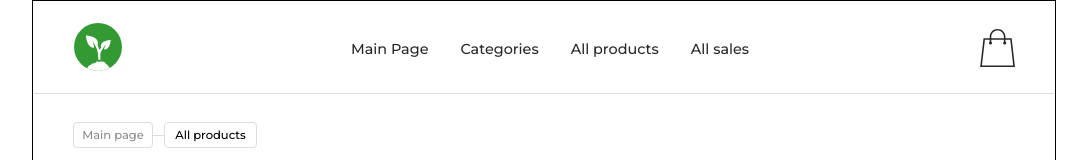
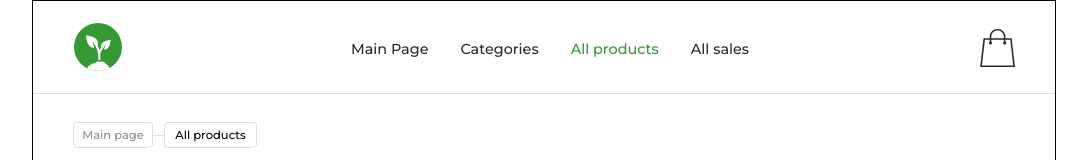
Before and after one commit to irnavi/Diplom, a React (Create React App) app: page /products in a window 1280 px wide. Shown: the top 160 px of the page, without its empty margins (96-1183 px from the left). Built offline with nearby package versions, Linux system fonts and the light colour scheme; no server answers.

Commit message:
added navlink and adaptiv from button addToCart

```diff
--- a/src/components/categoryContent/CategoryContent.module.css
+++ b/src/components/categoryContent/CategoryContent.module.css
@@ -261,4 +261,7 @@
     .productsPage_wrapper{
         grid-template-columns: repeat(1, 1fr);
     }
+    .addToCart_btn {
+        left: 10rem;
+    }
 }
--- a/src/components/discountedItems/DiscountedItem.module.css
+++ b/src/components/discountedItems/DiscountedItem.module.css
@@ -371,4 +371,7 @@
     .prise_default{
         font-size: 0.8rem;
     }
+    .addToCart_btn {
+        left: 5rem;
+    }
 }
--- a/src/components/header/Header.jsx
+++ b/src/components/header/Header.jsx
@@ -1,4 +1,4 @@
-import { Link } from "react-router-dom"
+import { NavLink, Link } from "react-router-dom"
 import styles from "./Header.module.css"
 import logo from "../../assets/image/logo.svg"
 import ic_cart from "../../assets/image/cart_icon.svg"
@@ -12,32 +12,66 @@ function Header() {
 
     let count = calculateCartCount(list)
 
+    const linkActive = ({ isActive}) => isActive ? styles.nav_link : styles.link_default
 
 
-    return(
+
+    return (
       <header>
         <div className={styles.container}>
           <div className={styles.header_items}>
             <div className={styles.header_logo}>
-                    <Link to="/"><img src={logo} alt="logo_from_gard" /></Link>
+              <Link to="/">
+                <img src={logo} alt="logo_from_gard" />
+              </Link>
             </div>
             <div className={styles.header_navigation}>
+
               <ul>
-                            <li><Link to="/" className={styles.nav_link}>Main Page</Link></li>
-                            <li><Link to="/categories" className={styles.nav_link}>Categories</Link></li>
-                            <li><Link to="/products" className={styles.nav_link}>All products</Link></li>
-                            <li><Link to="/sales" className={styles.nav_link}>All sales</Link></li>
+                <li>
+                  <NavLink
+                    to="/" className={linkActive}>
+                    Main Page
+                  </NavLink>
+                </li>
+                <li>
+                  <NavLink
+                    to="/categories"
+                    className={linkActive}>
+                    Categories
+                  </NavLink>
+                </li>
+                <li>
+                  <NavLink
+                    to="/products"
+                    className={linkActive}>
+                    All products
+                  </NavLink>
+                </li>
+                <li>
+                  <NavLink to="/sales"
+                  className={linkActive}>
+                    All sales
+                  </NavLink>
+                </li>
               </ul>
+
+
             </div>
             <div className={styles.header_cart}>
-                    <Link to="/cart"><img src={ic_cart} alt="cart" /></Link>
-                    <div className={count === 0 ? styles.count_none : styles.count_cart}>{count}</div>
+              <Link to="/cart">
+                <img src={ic_cart} alt="cart" />
+              </Link>
+              <div
+                className={count === 0 ? styles.count_none : styles.count_cart}
+              >
+                {count}
               </div>
             </div>
           </div>
-
+        </div>
       </header>
-    )
+    );
 }
 
 export default Header;
--- a/src/components/header/Header.module.css
+++ b/src/components/header/Header.module.css
@@ -52,6 +52,23 @@ header {
 
 .nav_link {
     text-decoration: none;
+    color: #339933;
+    font-family: 'Montserrat', sans-serif;
+    font-size: 0.9rem;
+    font-style: normal;
+    font-weight: 500;
+    line-height: 130%;
+
+
+}
+
+.nav_link:hover {
+    color: #339933;
+
+}
+
+.link_default {
+    text-decoration: none;
     color: #282828;
     font-family: 'Montserrat', sans-serif;
     font-size: 0.9rem;
@@ -59,12 +76,11 @@ header {
     font-weight: 500;
     line-height: 130%;
 
+
 }
 
-.nav_link:hover {
-    color: #339933;
 
-}
+
 
 .header_cart {
     position: relative;
@@ -110,6 +126,9 @@ header {
     .nav_link{
         font-size: 0.4rem;
     }
+    .link_default {
+        font-size: 0.4rem;
+    }
     .header_navigation ul{
         gap: 1rem;
     }
--- a/src/components/productCard/ProductCard.module.css
+++ b/src/components/productCard/ProductCard.module.css
@@ -191,4 +191,7 @@
     .prise_default{
         font-size: 0.8rem;
     }
+    .addToCart_btn {
+        left: 5rem;
+    }
  }
```
Lines whose indentation alone changed are shown as unchanged.
